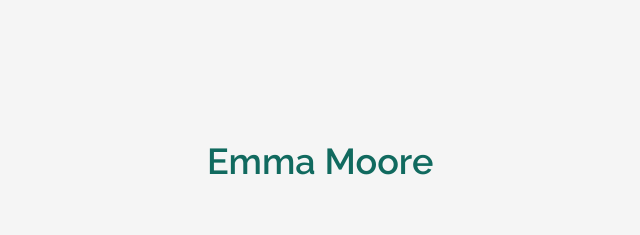
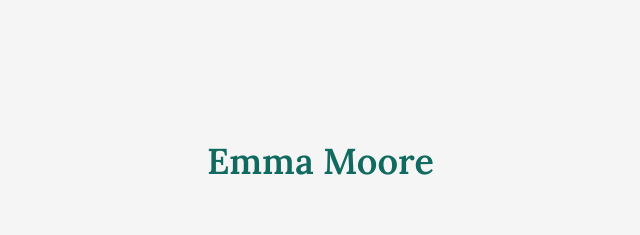
Before and after one commit to emoore29/My-Portfolio, a Next.js app: page /notes in a window 1280 px wide. Shown: the top 235 px of the page, without its empty margins (37-677 px from the left). Built offline with nearby package versions, Linux system fonts and the light colour scheme.

Commit message:
update header font for notes section

```diff
--- a/components/layout.js
+++ b/components/layout.js
@@ -144,7 +144,7 @@ export default function Layout({ children, home }) {
           </>
         ) : (
           <>
-            <h2 className={`${utilStyles.headingXl} ${utilStyles.fontLora}`}>
+            <h2 className={`${utilStyles.headingXl} ${lora.className}`}>
               <Link href="/" className={utilStyles.colorInherit}>
                 {name}
               </Link>
```
